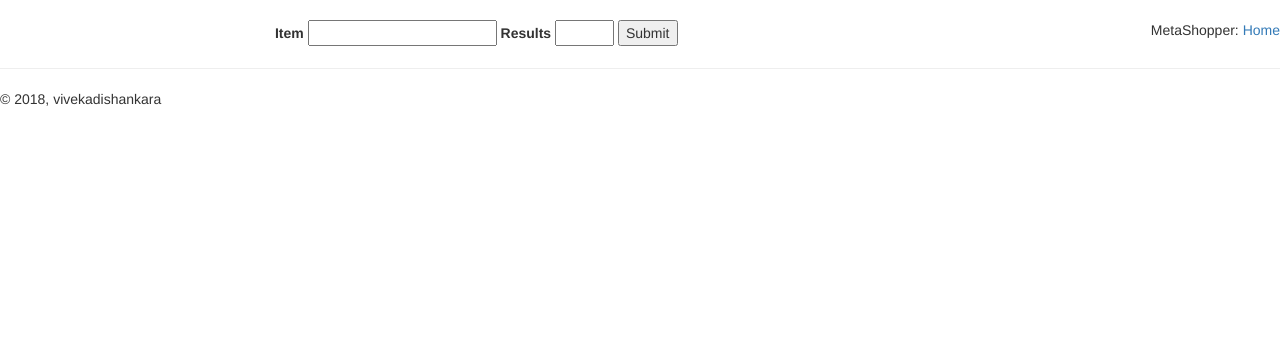
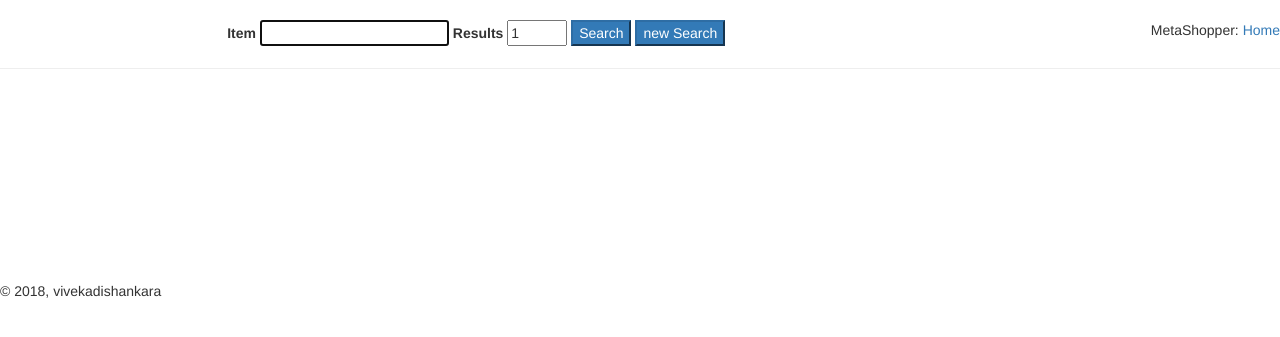
Before and after one commit to vivekadishankara/prices, a Flask app: template api/templates/base.html in a window 1280 px wide. Shown: the top 337 px of the page. Run offline with Flask 2, Linux system fonts and the light colour scheme; the template is opened without the code that fills it: values that come from a table or form of the project are taken from there, others are empty; tables that the repository leaves empty hold one stand-in row (values such as "Sample post"); form fields are guessed from the names that the template uses; parts of the project's set-up code (start-up, migrations or seed data) failed here and were passed over; some libraries are stand-ins or nearby versions.

Commit message:
added new search

```diff
--- a/api/forms.py
+++ b/api/forms.py
@@ -2,9 +2,20 @@ from flask_wtf import FlaskForm
 from wtforms import StringField, SubmitField
 from wtforms.validators import DataRequired
 from wtforms.fields.html5 import IntegerField
+import configuration as global_config
 
 
 class SearchForm(FlaskForm):
     item = StringField('Item', validators=[DataRequired()], render_kw={'autofocus':True})
     results = IntegerField('Results', render_kw={'style':"width:60px", 'min':"1", 'value':"1"})
-    submit = SubmitField('Compare', render_kw={'class':"btn-primary"})
+    submit = SubmitField('Search', render_kw={'class':"btn-primary"})
+    submit_new = SubmitField('new Search', render_kw={'class':"btn-primary"})
+
+    def get_search_items(self):
+        item = self.item.data
+        num = int(self.results.data)
+        num_op = num
+        if num < global_config.SEARCH_RESERVE:
+            num_op = global_config.SEARCH_RESERVE
+        nums = [num_op, num_op, num_op]
+        return item, num, nums
--- a/api/static/style.css
+++ b/api/static/style.css
@@ -3,7 +3,11 @@ h1 {
 }
 
 img.home {
-    padding-top:10%;
+    padding-top:6%;
+}
+
+footer {
+    padding-top: 15%;
 }
 
 div.header {
--- a/api/templates/base.html
+++ b/api/templates/base.html
@@ -22,6 +22,7 @@
                 {{ form.results.label }}
                 {{ form.results(size=4) }}
                 {{ form.submit() }}
+                {{ form.submit_new() }}
             </form>
         </div>
         <div class="col-sm-3" align="right">
--- a/api/templates/home.html
+++ b/api/templates/home.html
@@ -22,4 +22,9 @@
             {{ form.submit() }}
         </form>
     </center>
+    <footer>
+        <center>
+            &copy; 2018, vivekadishankara
+        </center>
+    </footer>
 {% endblock %}
--- a/api/views.py
+++ b/api/views.py
@@ -5,21 +5,23 @@ from flask import request, redirect, url_for
 from api import db
 from api.models import Item, Result
 
-import configuration as config
+from api.forms import SearchForm
 from metashopper.shopper import simple_search, ITEM_ATTR
 
 
 SHOPS = ['Amazon', 'Flipkart', 'Snapdeal']
+NEW = 1
 
 
 @app.route('/')
 def home():
-    return render_template('home.html')
+    form = SearchForm()
+    return render_template('home.html', form=form)
 
 
 @app.route('/results1', methods=['POST'])
 def results1():
-    item = request.form['q']
+    item = request.form['item']
     try:
         pums = request.form['gums']
         print(pums)
@@ -32,10 +34,15 @@ def results1():
         a = eval(line)
         res.append(a)
     results = {}
-    for i in range(len(SHOPS)):
-        results[SHOPS[i]] = res[(i)*5 : (i+1)*5-1]
+    form = SearchForm()
+    if form.submit_new.data:
+        for i in range(len(SHOPS)):
+            results[SHOPS[i]] = res[(i) * 3: (i + 1) * 3 - 1]
+    else:
+        for i in range(len(SHOPS)):
+            results[SHOPS[i]] = res[(i)*5 : (i+1)*5-1]
 
-    return render_template('results.html', item=item, shops=SHOPS, results=results)
+    return render_template('results.html', item=item, shops=SHOPS, results=results, form=form)
 
 
 @app.route('/results2', methods=['POST'])
@@ -50,10 +57,24 @@ def results2():
 
 @app.route('/results', methods=['POST'])
 def results():
-    item, num, nums = get_search_items()
+    form = SearchForm()
+    item, num, nums = form.get_search_items()
+
     item_filter = Item.query.filter_by(itemname=item).first()
 
+    global NEW
+    if form.submit_new.data and NEW:
+        try:
+            NEW = 0
+            item_filter.results.delete()
+            item_filter.query.delete()
+            db.session.commit()
+            item_filter = None
+        except AttributeError:
+            pass
+
     if item_filter:
+        NEW = 1
         search_results = {}
         for shop, num_i in zip(SHOPS, nums):
             results_filter = item_filter.results.filter_by(shop=shop).all()
@@ -68,12 +89,13 @@ def results():
             search_results[shop] = shop_results
     else:
         return redirect(url_for('results_new'), code=307)  # code=307 for post method
-    return render_template('results.html', item=item, shops=SHOPS, results=search_results)
+    return render_template('results.html', item=item, shops=SHOPS, results=search_results, form=form)
 
 
 @app.route('/results_new', methods=['POST'])
 def results_new():
-    item, num, nums = get_search_items()
+    form = SearchForm()
+    item, num, nums = form.get_search_items()
     search_results = simple_search(item, SHOPS, nums)
     it = Item.query.filter_by(itemname=item).first()
     if it:
@@ -93,16 +115,6 @@ def results_new():
     return redirect(url_for('results'), code=307)
 
 
-def get_search_items():
-    item = request.form['q']
-    num = int(request.form['nums'])
-    num_op = num
-    if num < config.SEARCH_RESERVE:
-        num_op = config.SEARCH_RESERVE
-    nums = [num_op, num_op, num_op]
-    return item, num, nums
-
-
 def read_csv():
     fp = open('results.csv')
     lines = fp.readlines()
```
